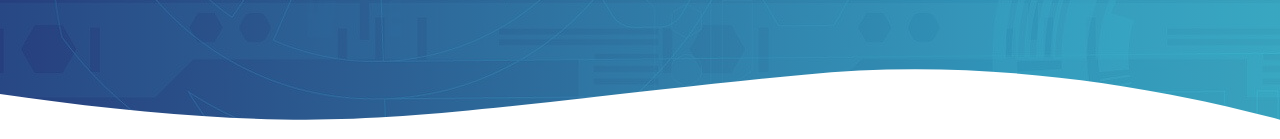
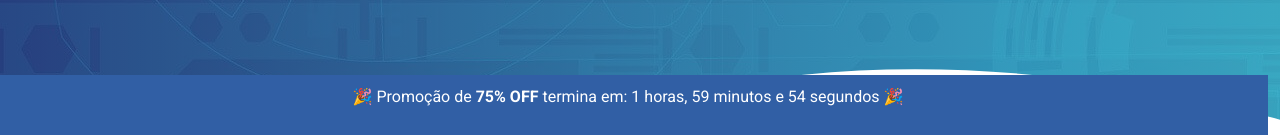
Before and after one commit to luarrekcah/prospect-landing-page, a plain HTML site: page index.html in a window 1280 px wide. Shown: the part 665-804 px from the top of the page. Drawn offline with Linux system fonts and the light colour scheme.

Commit message:
added counter

```diff
--- a/index.html
+++ b/index.html
@@ -57,6 +57,7 @@
       <!-- .navbar -->
     </div>
   </header>
+
   <!-- End Header -->
 
   <!-- ======= Hero Section ======= -->
@@ -94,9 +95,9 @@
             </div>
             <div class="col-lg-4 iphone-wrap">
               <iframe width="100%" height="100%" src="https://www.youtube.com/embed/2lMFETlgIDU"
-              title="INTRODUÇÃO ao D | Walt Connect: Cliente" frameborder="0"
-              allow="accelerometer; autoplay; clipboard-write; encrypted-media; gyroscope; picture-in-picture; web-share"
-              allowfullscreen></iframe>
+                title="INTRODUÇÃO ao D | Walt Connect: Cliente" frameborder="0"
+                allow="accelerometer; autoplay; clipboard-write; encrypted-media; gyroscope; picture-in-picture; web-share"
+                allowfullscreen></iframe>
             </div>
           </div>
         </div>
@@ -249,7 +250,7 @@
     <section class="section">
       <div class="container">
 
-        <div class="row justify-content-center text-center"  id="valores">
+        <div class="row justify-content-center text-center" id="valores">
           <div class="col-md-7 mb-5">
             <h2 class="section-heading">Valores</h2>
             <p>Abaixo você encontra a tabela de valores do programa</p>
@@ -324,6 +325,52 @@
     <!-- End CTA Section -->
   </main>
   <!-- End #main -->
+
+  <style>
+    #promo-counter {
+      position: fixed;
+      bottom: 0;
+      width: 100%;
+      background-color: rgb(49, 95, 165);
+      padding: 10px;
+      text-align: center;
+      z-index: 99999;
+    }
+  </style>
+
+  <script>
+    // Data e hora final do contador
+    var endDate = new Date();
+    endDate.setHours(endDate.getHours() + 2);
+
+    // Atualiza o contador a cada segundo
+    setInterval(function () {
+      var currentDate = new Date();
+      var diff = endDate - currentDate;
+
+      // Se o contador chegou a zero, mostra a mensagem "Tempo esgotado"
+      if (diff < 0) {
+        document.getElementById("countdown").innerHTML = "Tempo esgotado";
+        return;
+      }
+
+      // Calcula as horas, minutos e segundos restantes
+      var hours = Math.floor((diff % (1000 * 60 * 60 * 24)) / (1000 * 60 * 60));
+      var minutes = Math.floor((diff % (1000 * 60 * 60)) / (1000 * 60));
+      var seconds = Math.floor((diff % (1000 * 60)) / 1000);
+
+      // Atualiza o contador na página
+      document.getElementById("countdown").innerHTML = hours + " horas, " + minutes + " minutos e " + seconds + " segundos";
+    }, 1000);
+
+  </script>
+
+  <div id="promo-counter" class="row">
+    <div class="col">
+      <p style="color: white;">🎉 Promoção de <b>75% OFF</b> termina em: <span id="countdown"></span> 🎉</p>
+    </div>
+  </div>
+
 
   <!-- ======= Footer ======= -->
   <footer class="footer" role="contentinfo">
```
